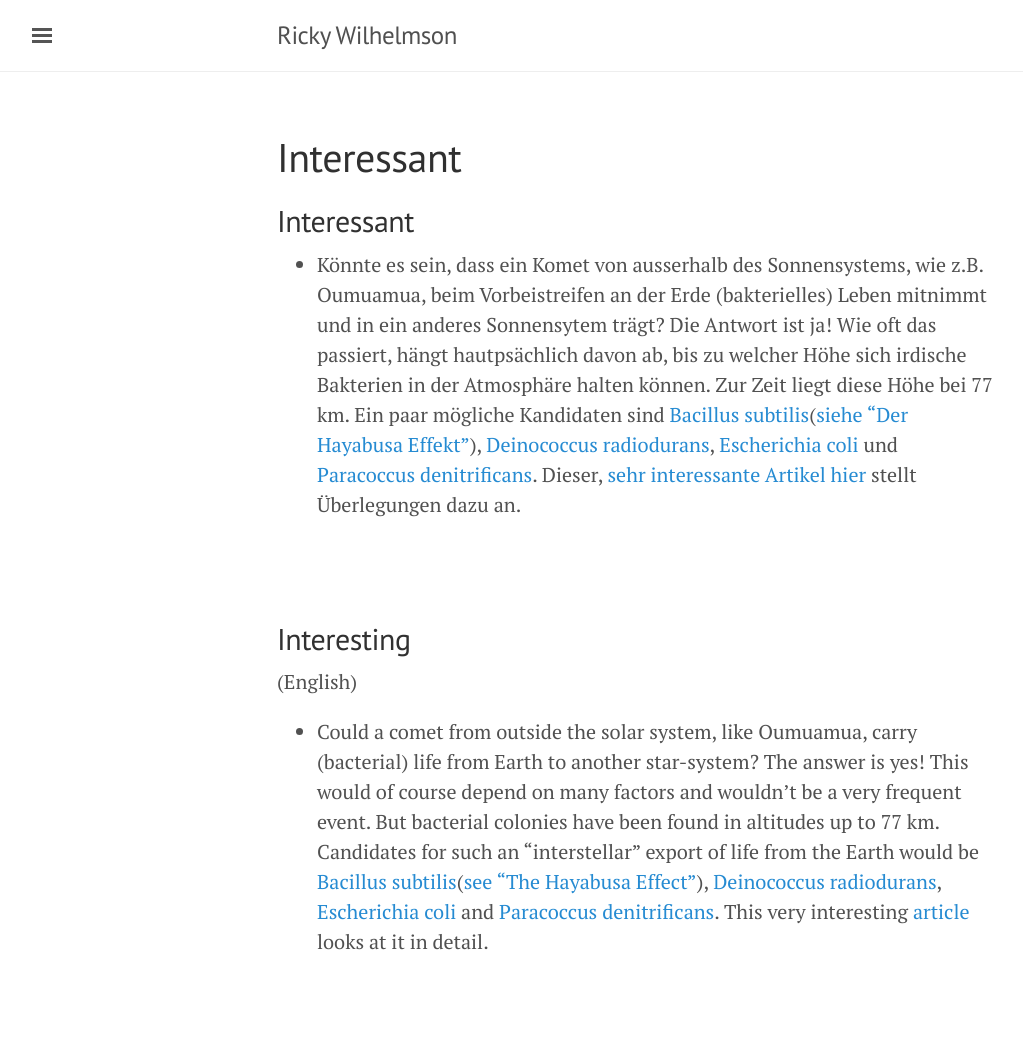
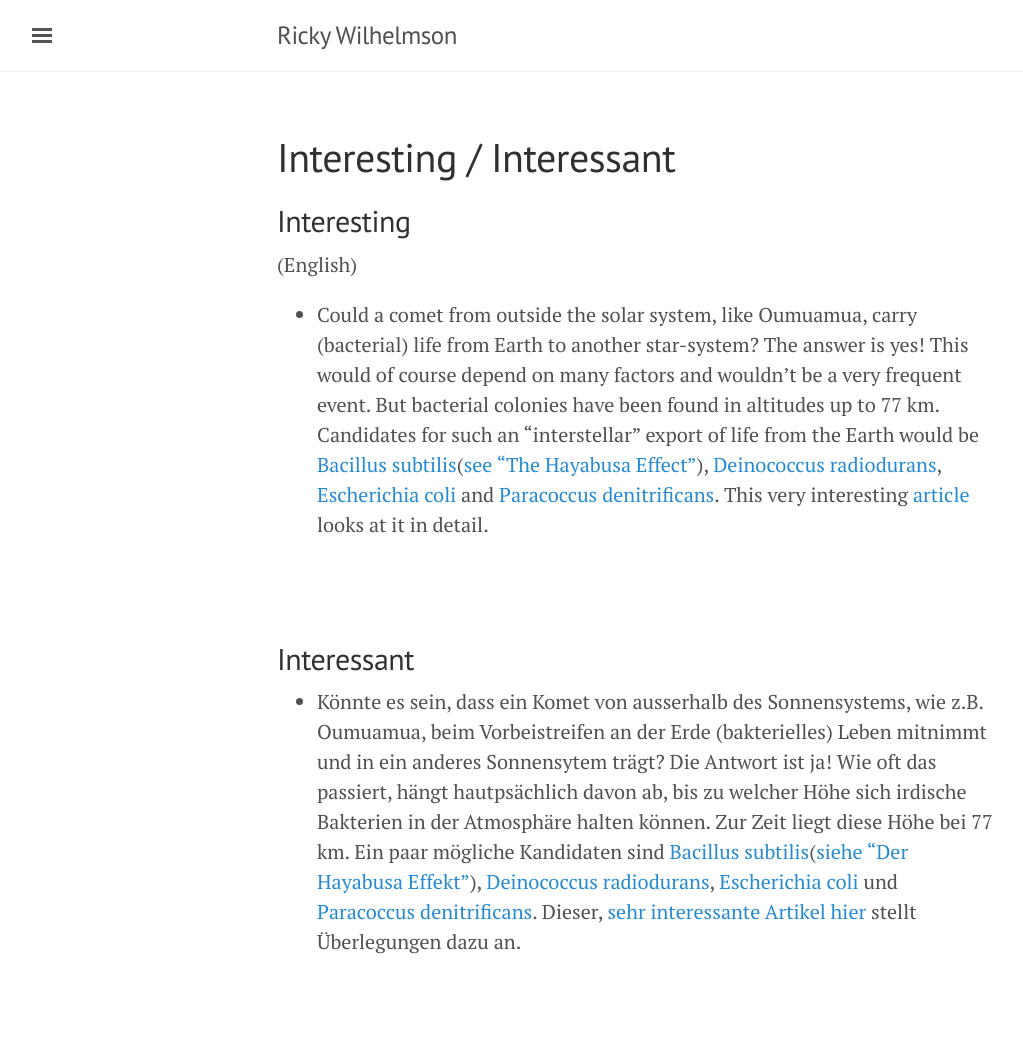
Before and after one commit to SOSTaler/sostaler.github.io, a Jekyll site: the page built from interessant.md, in a window 1280 px wide. Shown: the whole page, without its empty margins (3-1026 px from the left). Built offline with Jekyll 4.4.1, drawn with Linux system fonts in a browser that asks for light colours; comment, search, counter and statistics services are not loaded.

Commit message:
Update interessant.md

```diff
--- a/interessant.md
+++ b/interessant.md
@@ -1,18 +1,16 @@
 ---
 layout: page
-title: 'Interessant'
+title: 'Interesting / Interessant'
 ---
-
-
-## Interessant
-
-* Könnte es sein, dass ein Komet von ausserhalb des Sonnensystems, wie z.B. Oumuamua, beim Vorbeistreifen an der Erde (bakterielles) Leben mitnimmt und in ein anderes Sonnensytem trägt? Die Antwort ist ja! Wie oft das passiert, hängt hautpsächlich davon ab, bis zu welcher Höhe sich irdische Bakterien in der Atmosphäre halten können. Zur Zeit liegt diese Höhe bei 77 km. Ein paar mögliche Kandidaten sind [Bacillus subtilis](https://de.wikipedia.org/wiki/Bacillus_subtilis)([siehe "Der Hayabusa Effekt"](/2020/11/12/Der-Hayabusa-Effekt-Teil-1/)), [Deinococcus radiodurans](https://de.wikipedia.org/wiki/Deinococcus_radiodurans), [Escherichia coli](https://de.wikipedia.org/wiki/Escherichia_coli) und [Paracoccus denitrificans](https://de.wikipedia.org/wiki/Paracoccus_denitrificans). Dieser, [sehr interessante Artikel hier](https://doi.org/10.1017/S1473550419000314) stellt Überlegungen dazu an.
-
-<br>
-<br>
-
 
 ## Interesting
 
 <span id="english">(English)</span>
 * Could a comet from outside the solar system, like Oumuamua, carry (bacterial) life from Earth to another star-system? The answer is yes! This would of course depend on many factors and wouldn't be a very frequent event. But bacterial colonies have been found in altitudes up to 77 km. Candidates for such an "interstellar" export of life from the Earth would be [Bacillus subtilis](https://en.wikipedia.org/wiki/Bacillus_subtilis)([see "The Hayabusa Effect"](/TheHayabusaEffect/)), [Deinococcus radiodurans](https://en.wikipedia.org/wiki/Deinococcus_radiodurans), [Escherichia coli](https://en.wikipedia.org/wiki/Escherichia_coli) and [Paracoccus denitrificans](https://en.wikipedia.org/wiki/Paracoccus_denitrificans). This very interesting [article](https://doi.org/10.1017/S1473550419000314) looks at it in detail.
+
+<br>
+<br>
+
+## Interessant
+
+* Könnte es sein, dass ein Komet von ausserhalb des Sonnensystems, wie z.B. Oumuamua, beim Vorbeistreifen an der Erde (bakterielles) Leben mitnimmt und in ein anderes Sonnensytem trägt? Die Antwort ist ja! Wie oft das passiert, hängt hautpsächlich davon ab, bis zu welcher Höhe sich irdische Bakterien in der Atmosphäre halten können. Zur Zeit liegt diese Höhe bei 77 km. Ein paar mögliche Kandidaten sind [Bacillus subtilis](https://de.wikipedia.org/wiki/Bacillus_subtilis)([siehe "Der Hayabusa Effekt"](/2020/11/12/Der-Hayabusa-Effekt-Teil-1/)), [Deinococcus radiodurans](https://de.wikipedia.org/wiki/Deinococcus_radiodurans), [Escherichia coli](https://de.wikipedia.org/wiki/Escherichia_coli) und [Paracoccus denitrificans](https://de.wikipedia.org/wiki/Paracoccus_denitrificans). Dieser, [sehr interessante Artikel hier](https://doi.org/10.1017/S1473550419000314) stellt Überlegungen dazu an.
```
